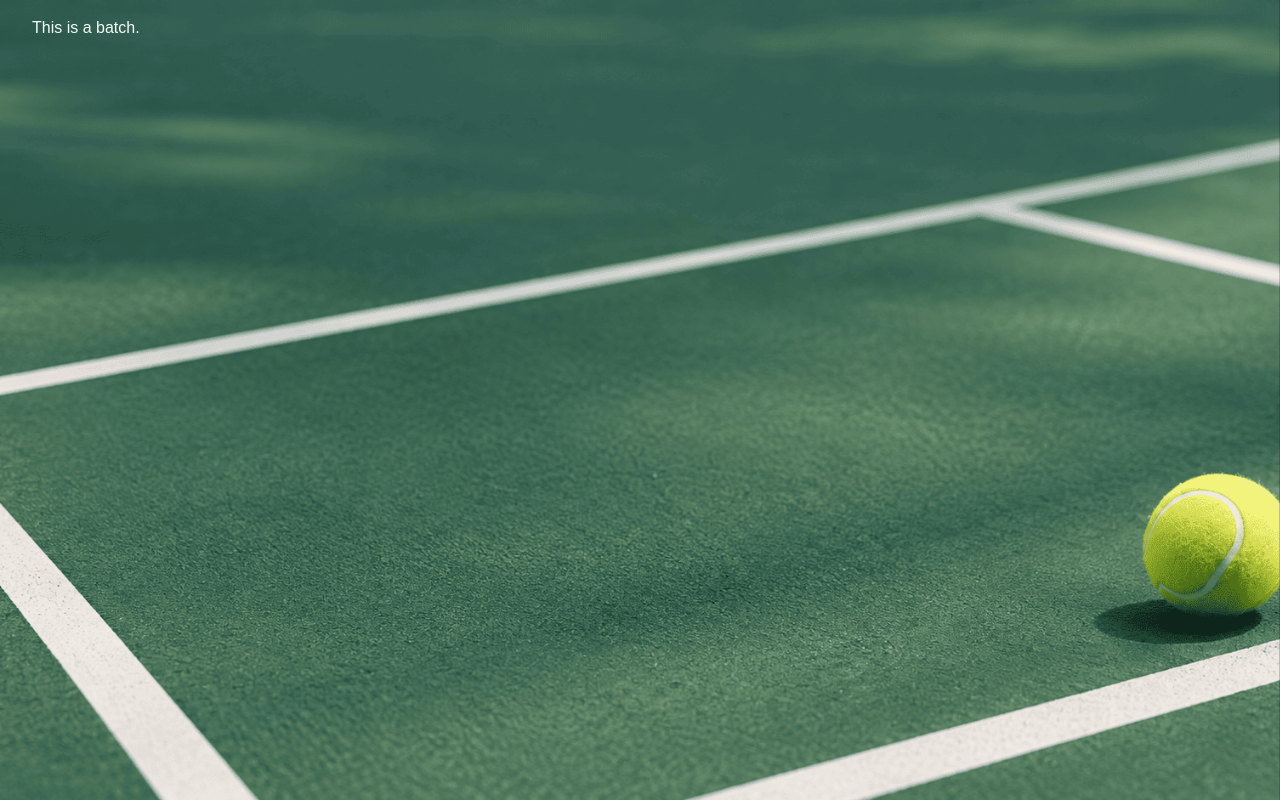
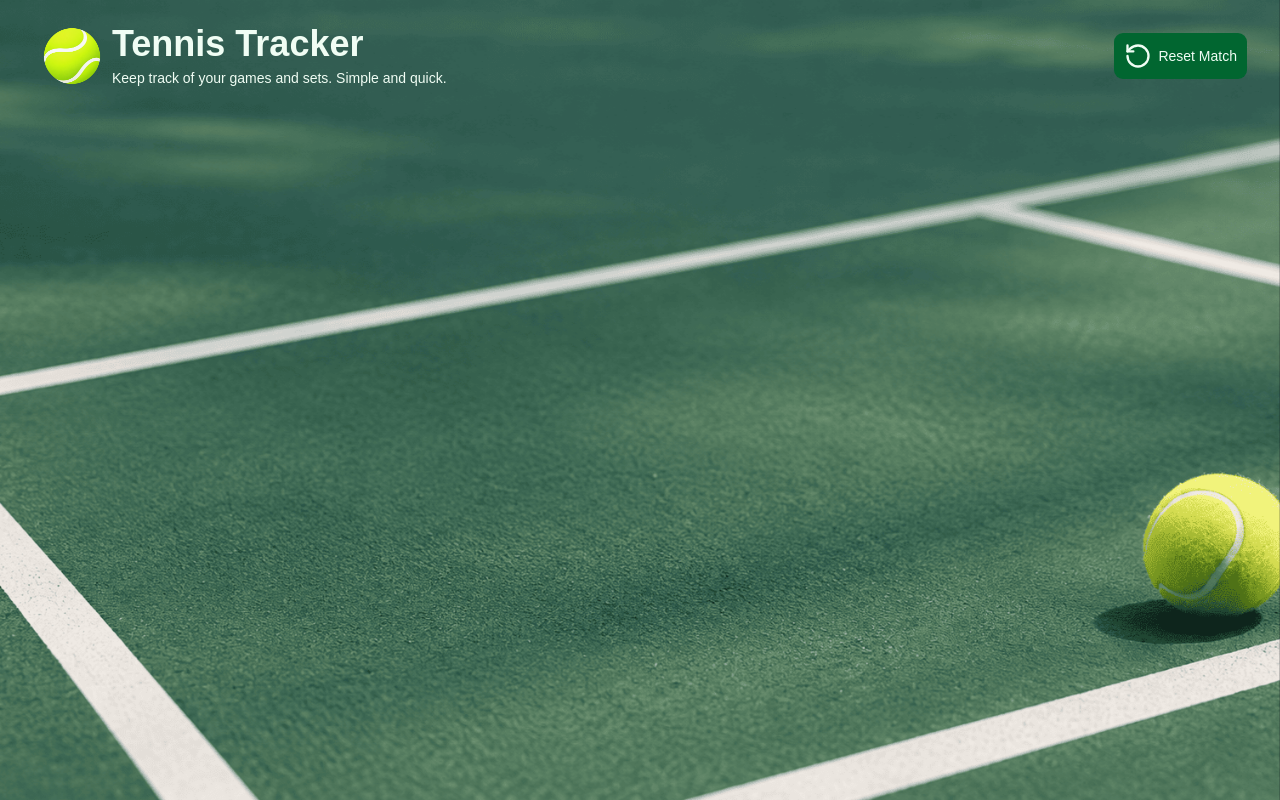
Before and after one commit to HashirBaig/tennis-tracker, a React (Vite) app: page / in a window 1280 px wide. Built offline with nearby package versions, Linux system fonts and the light colour scheme.

Commit message:
added header

```diff
--- a/src/components/ui/button.tsx
+++ b/src/components/ui/button.tsx
@@ -9,9 +9,9 @@ const buttonVariants = cva(
     variants: {
       variant: {
         default:
-          "bg-blue-800 text-primary-foreground hover:bg-blue-800/80 cursor-pointer",
+          "bg-green-800 text-green-50 hover:bg-green-800/80 cursor-pointer",
         outline:
-          "border-border border-2 border-blue-800 cursor-pointer bg-transparent hover:bg-blue-800/50 hover:text-gray-100 aria-expanded:bg-muted aria-expanded:text-foreground dark:border-input dark:bg-input/30 dark:hover:bg-input/50",
+          "border-border border-2 border-green-800 cursor-pointer bg-green-800 hover:bg-green-800/50 hover:text-green-50 aria-expanded:bg-muted aria-expanded:text-foreground dark:border-input dark:bg-input/30 dark:hover:bg-input/50",
         secondary:
           "bg-secondary text-secondary-foreground hover:bg-[color-mix(in_oklch,var(--secondary),var(--foreground)_5%)] aria-expanded:bg-secondary aria-expanded:text-secondary-foreground",
         ghost:
--- a/src/pages/LandingPage.tsx
+++ b/src/pages/LandingPage.tsx
@@ -1,7 +1,38 @@
 import Wrapper from "@/components/Wrapper";
+import { Button } from "@/components/ui/button";
+import { RotateCcw } from "lucide-react";
+import TennisBallLogo from "@/assets/tennis_ball_logo.png";
 
 function LandingPage() {
-  return <Wrapper>This is a batch.</Wrapper>;
+  return (
+    <Wrapper>
+      <header className="flex items-center justify-between">
+        <div className="flex items-center">
+          <img
+            src={TennisBallLogo}
+            alt="Tennis ball logo"
+            className="w-20 h-auto"
+          />
+
+          <div className="hidden sm:flex sm:flex-col sm:gap-1">
+            <h1 className="font-semibold text-4xl text-green-50">
+              Tennis Tracker
+            </h1>
+            <span className="text-green-50 text-sm">
+              Keep track of your games and sets. Simple and quick.
+            </span>
+          </div>
+        </div>
+
+        <div>
+          <Button>
+            <RotateCcw className="size-7" />
+            <span>Reset Match</span>
+          </Button>
+        </div>
+      </header>
+    </Wrapper>
+  );
 }
 
 export default LandingPage;
```
